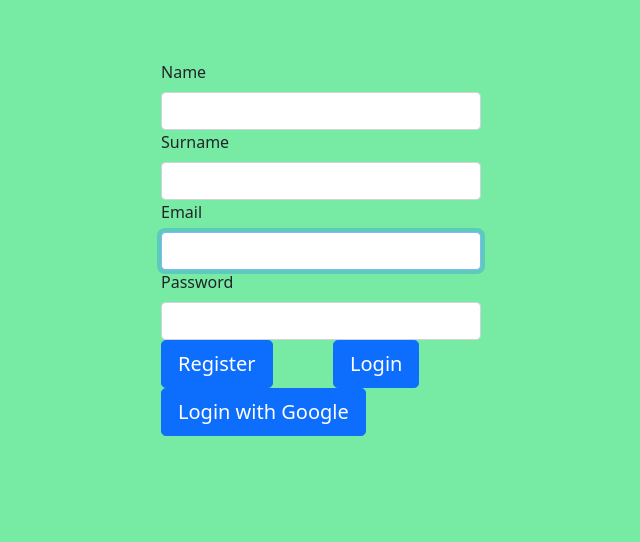
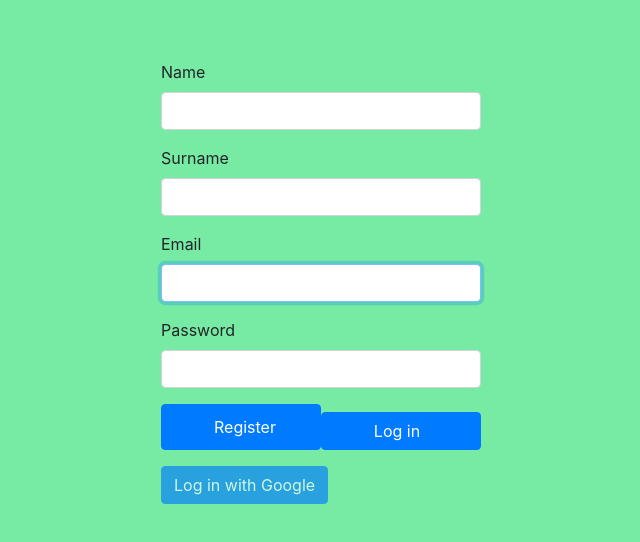
Before and after one commit to lakkakula-saidev/BW-4-Frontend, a React (Create React App) app in the folder whatsapp/: page / in a window 1280 px wide. Shown: the top 542 px of the page, without its empty margins (319-959 px from the left). Built offline with nearby package versions, Linux system fonts and the light colour scheme; no server answers.

Commit message:
Updated bootsrap

```diff
--- a/whatsapp/package.json
+++ b/whatsapp/package.json
@@ -9,7 +9,7 @@
         "@testing-library/react": "^11.2.7",
         "@testing-library/user-event": "^12.8.3",
         "axios": "^0.21.1",
-        "bootstrap": "^5.0.2",
+        "bootstrap": "4.6.0",
         "react": "^17.0.2",
         "react-bootstrap": "^1.6.1",
         "react-bootstrap-icons": "^1.5.0",
--- a/whatsapp/src/components/ChatItems.jsx
+++ b/whatsapp/src/components/ChatItems.jsx
@@ -22,6 +22,7 @@ export default function ChatItems() {
     const [new_click, setNew_click] = useState(true);
     const [query, setQuery] = useState("");
 
+    const revList = prevRooms.reverse();
     useEffect(() => {
         axios.get(endpoint + "/users", { withCredentials: true }).then((response) => setUsers(response.data));
         dispatch(allActions.chatActions.fetch_Chat_Rooms());
--- a/whatsapp/src/components/Login.jsx
+++ b/whatsapp/src/components/Login.jsx
@@ -78,25 +78,21 @@ export default function Login() {
                             <Form.Label>Password</Form.Label>
                             <Form.Control type="password" value={password} onChange={(e) => setPassword(e.target.value)} />
                         </Form.Group>
-                        <Row>
-                            <Col>
-                                <Button block size="lg" type="submit">
-                                    Register
-                                </Button>
-                            </Col>
-                            <Col>
-                                <Button block size="lg" onClick={() => handleLogin()}>
-                                    Login
-                                </Button>
-                            </Col>
-                            <Col>
-                                <Button block size="lg" onClick={() => handleGoogleLogin()}>
-                                    Login with Google
-                                </Button>
-                            </Col>
-                        </Row>
+
+                        <Form.Group className="d-flex">
+                            <Button block className="flex-grow-1 pr-1" type="submit">
+                                Register
+                            </Button>
+                            <Button block className="flex-grow-1 pl-1" onClick={() => handleLogin()}>
+                                Log in
+                            </Button>
+                        </Form.Group>
+                        <Form.Group>
+                            <Button disabled onClick={() => handleGoogleLogin()}>
+                                Log in with Google
+                            </Button>
+                        </Form.Group>
                     </Form>
-                    <Row className="justify-content-md-center"></Row>
                 </div>
             )}
         </>
```
